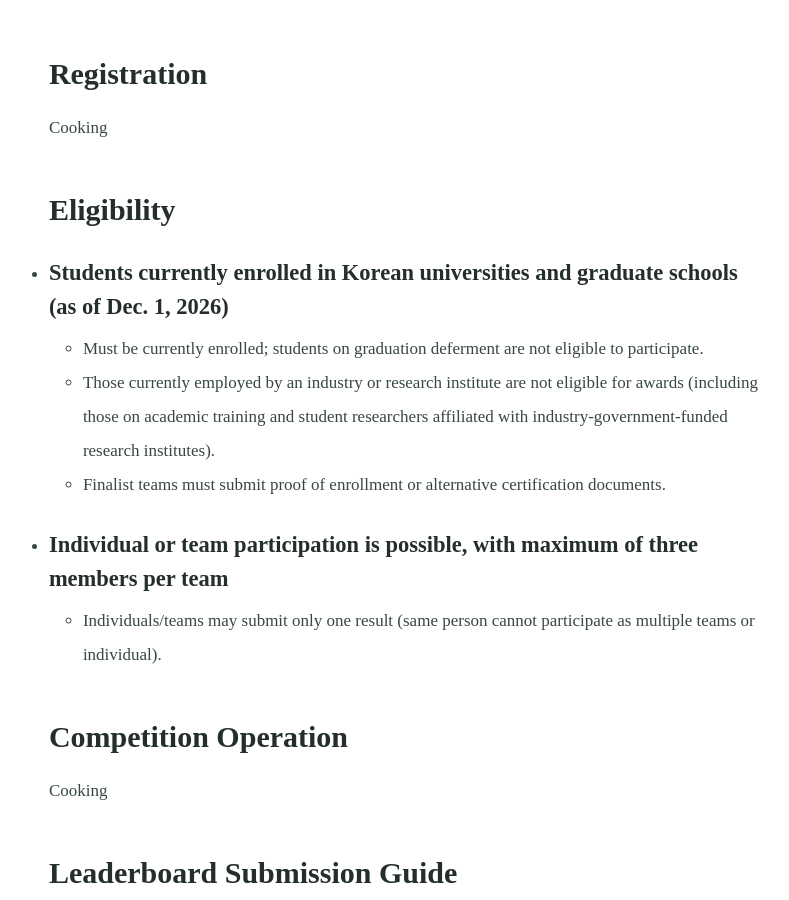
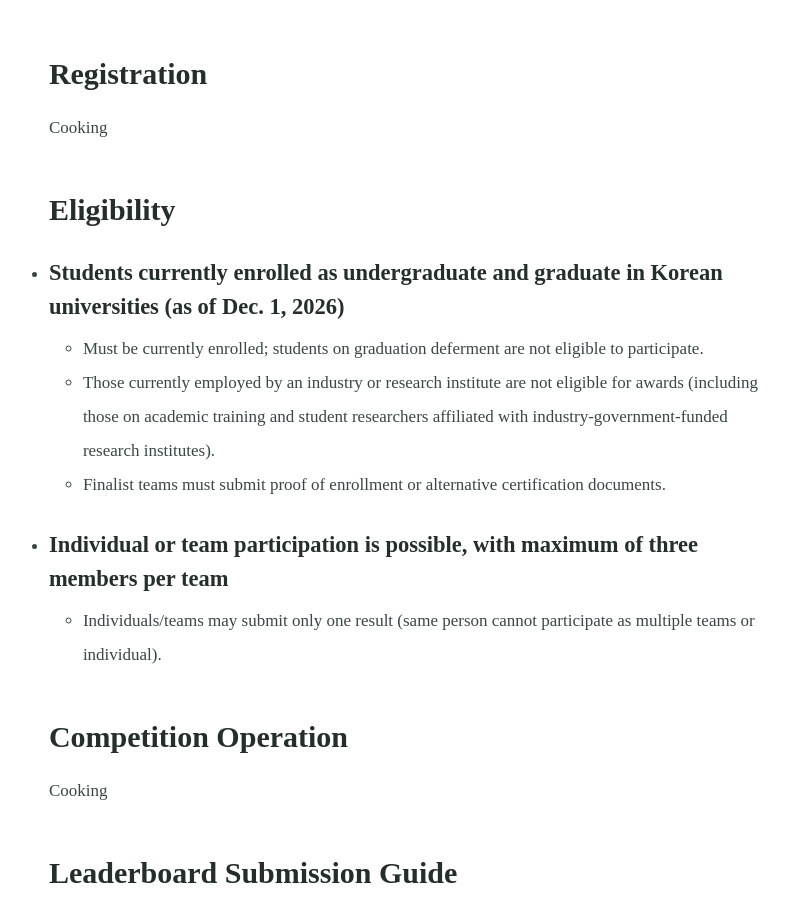
Before and after one commit to AISystemChallenge/AISystemChallenge.github.io, a Jekyll site: the page built from challenge.md, in a window 1280 px wide and 900 px high, scrolled down 1607 px. Shown: the whole window, without its empty margins (234-1023 px from the left). Built offline with Jekyll 4.4.1, drawn with Linux system fonts in a browser that asks for light colours; some web fonts are replaced; our own code applies the rules of GitHub Pages for plain Markdown files.

Commit message:
Update challenge.md

```diff
--- a/challenge.md
+++ b/challenge.md
@@ -39,7 +39,7 @@ excerpt:
 Cooking <br>
 
 ### Eligibility
-* ##### Students currently enrolled in Korean universities and graduate schools (as of Dec. 1, 2026)
+* ##### Students currently enrolled as undergraduate and graduate in Korean universities (as of Dec. 1, 2026)
   * Must be currently enrolled; students on graduation deferment are not eligible to participate.
   * Those currently employed by an industry or research institute are not eligible for awards (including those on academic training and student researchers affiliated with industry-government-funded research institutes).
   * Finalist teams must submit proof of enrollment or alternative certification documents.
```
